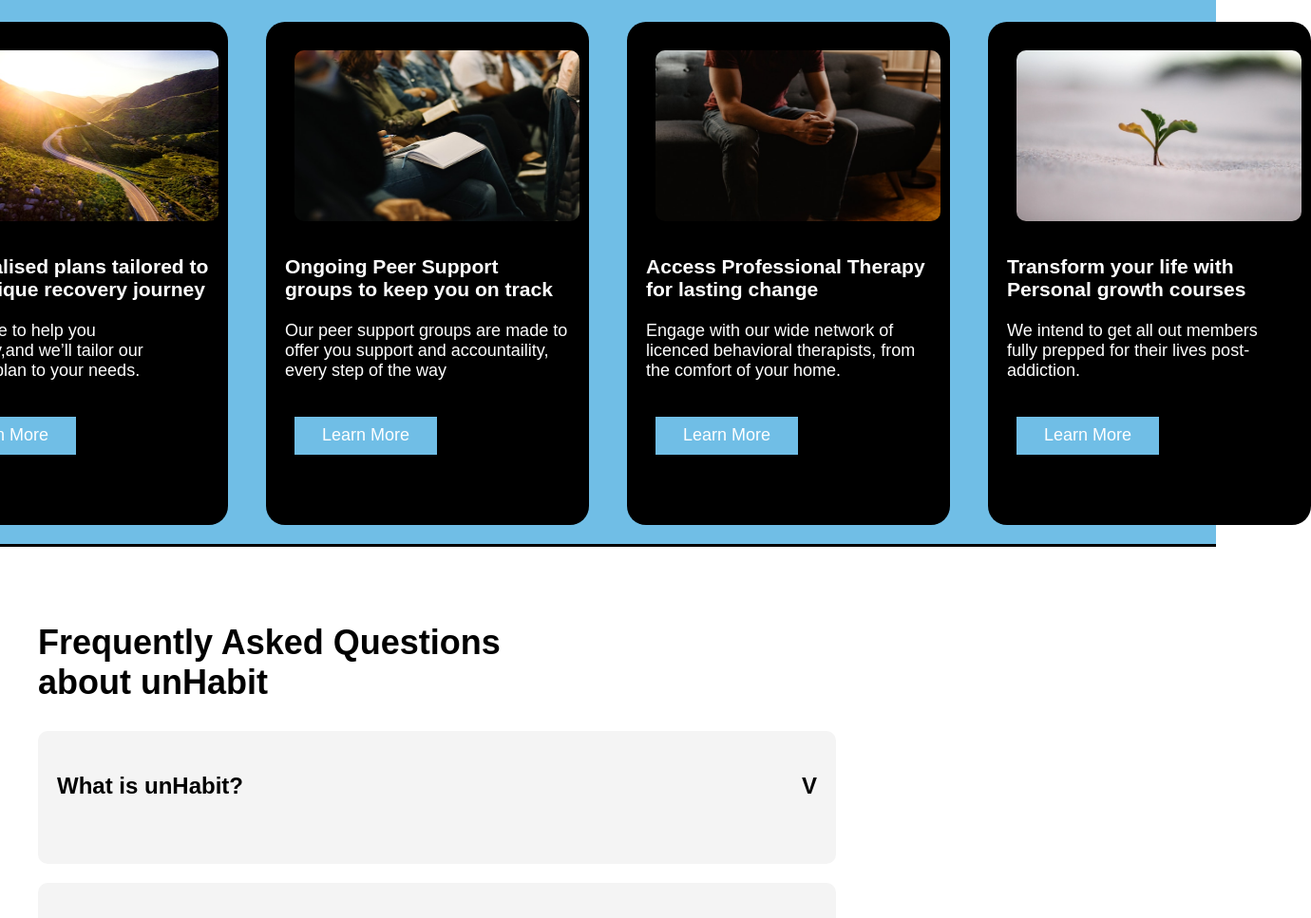
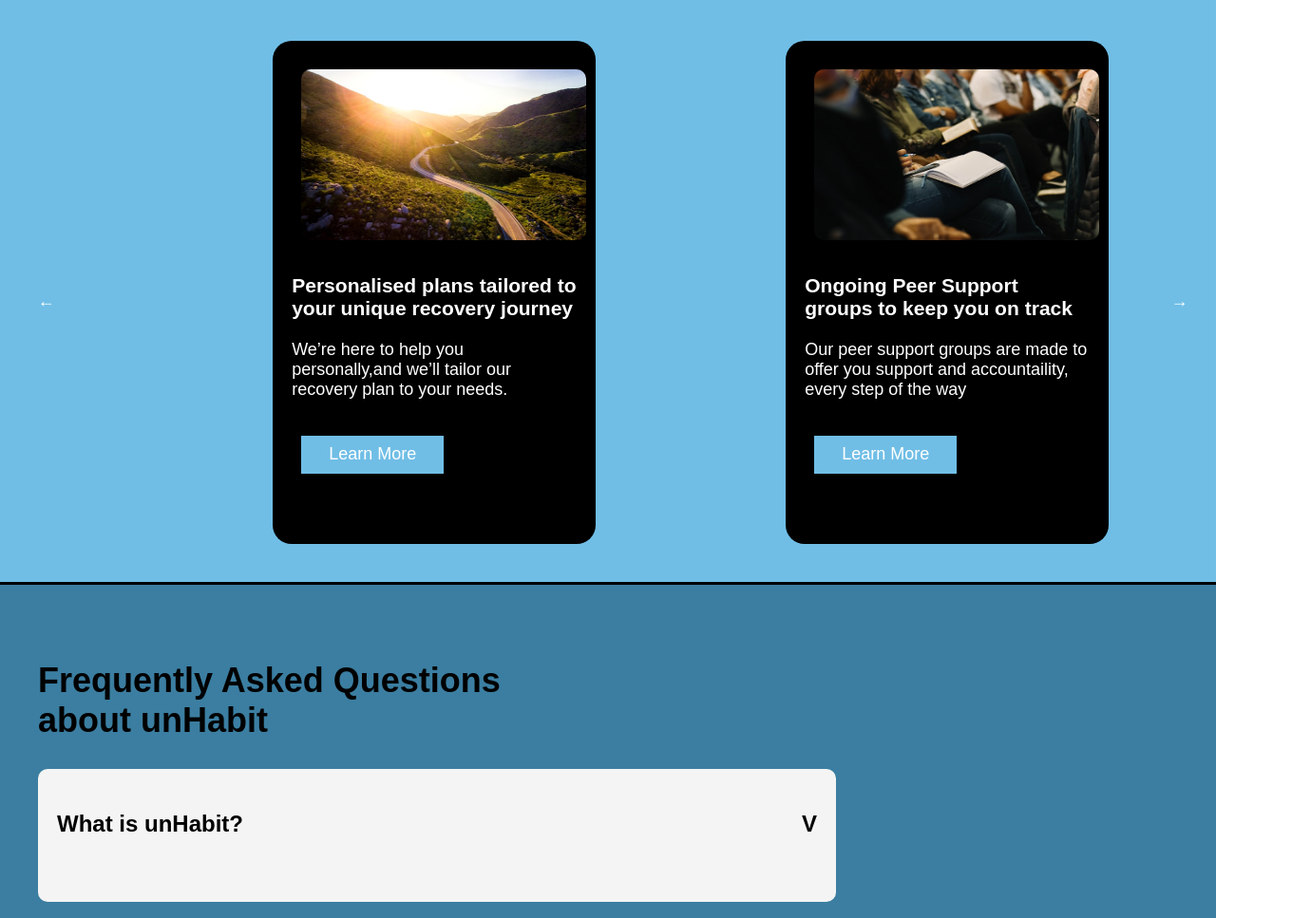
Before and after one commit to raevmood/unHabit-Assessment-Project, a plain HTML site: page index.html in a window 1280 px wide. Shown: the part 1424-2391 px from the top of the page at 95% size, 1380 px wide, since content can reach past the window. Drawn offline with Linux system fonts and the light colour scheme.

Commit message:
Initial JS added for Scroll Effect, Fixed Z-Index Issues

```diff
--- a/index.html
+++ b/index.html
@@ -52,6 +52,8 @@
     <div class="products-header">
       <h2>Discover Your Path to Recovery with<br>unHabit's Supportive Services</h2>
     </div>
+    <div class="scroll-container">
+      <button class="scroll-button scroll-button-left">←</button>
       <div class="products-content">
         <div class="product">
           <img src="assets/journey.jpg" class="journey-pic" />
@@ -77,6 +79,9 @@
           <p>We intend to get all out members fully prepped for their lives post-addiction.</p>
           <button class="product-button">Learn More</button>
         </div>
+
+      </div>
+      <button class="scroll-button scroll-button-right">→</button>
     </div>
   </section>
   <section class=faqs id="faq-section">
--- a/script/script.js
+++ b/script/script.js
@@ -8,3 +8,19 @@ document.addEventListener("DOMContentLoaded", () => {
      });
   });
 });
+
+document.addEventListener("DOMContentLoaded", () => {
+  const scrollContainer = document.querySelector(".products-content");
+  const scrollLeftButton = document.querySelector(".scroll-button-left");
+  const scrollRightButton = document.querySelector(".scroll-button-right");
+
+  const scrollAmount = 550;
+
+  scrollLeftButton.addEventListener("click", () => {
+    scrollContainer.scrollBy({ left: -scrollAmount, behavior: "smooth" });
+  });
+
+  scrollRightButton.addEventListener("click", () => {
+    scrollContainer.scrollBy({ left: scrollAmount, behavior: "smooth" });
+  });
+});
--- a/style/style.css
+++ b/style/style.css
@@ -3,6 +3,10 @@ body {
   padding: 0;
   font-family: Arial, sans-serif;
   padding-top: 50px;
+}
+
+button {
+  cursor: pointer;
 }
 
 nav {
@@ -17,6 +21,7 @@ nav {
   justify-content: space-between;
   align-items: center;
   border: #787676 1px solid;
+  z-index: 1000;
 }
 
 .logo {
@@ -173,8 +178,12 @@ header button {
 .products-content {
   display: flex;
   flex-direction: row;
-  justify-content: center;
+  flex-wrap: nowrap;
+  overflow-x: auto;
   align-items: center;
+  padding: 20px 50px;
+  scroll-behavior: smooth;
+  gap: 30px;
 }
 
 .product img {
@@ -194,6 +203,7 @@ header button {
   padding: 20px;
   width: 300px;
   border-radius: 20px;
+  margin-left: 150px;
 }
 
 .products-section button {
@@ -209,9 +219,44 @@ header button {
   margin-left: 10px;
 }
 
+.scroll-container {
+  display: flex;
+  flex-direction: row;
+  overflow: hidden;
+  align-items: center;
+  position: relative;
+}
+
+.scroll-button {
+  background-color: #000000;
+  color: #fff;
+  border: black 1px solid;
+  font-size: 24px;
+  width: 50px;
+  height: 100px;
+  cursor: pointer;
+}
+
+
+.scroll-button-right {
+  position: relative;
+  right: 0;
+  top: 0;
+}
+
+.scroll-button-left {
+  position: relative;
+  left: 0;
+  top: 0;
+}
+
+.product {
+  flex: 0 0 auto;
+}
+
 .faqs {
   font-size: 24px;
-  background-color: #ffffff;
+  background-color: #3B7EA1;
   padding: 20px;
 }
 
```
Lines whose indentation alone changed are shown as unchanged.
